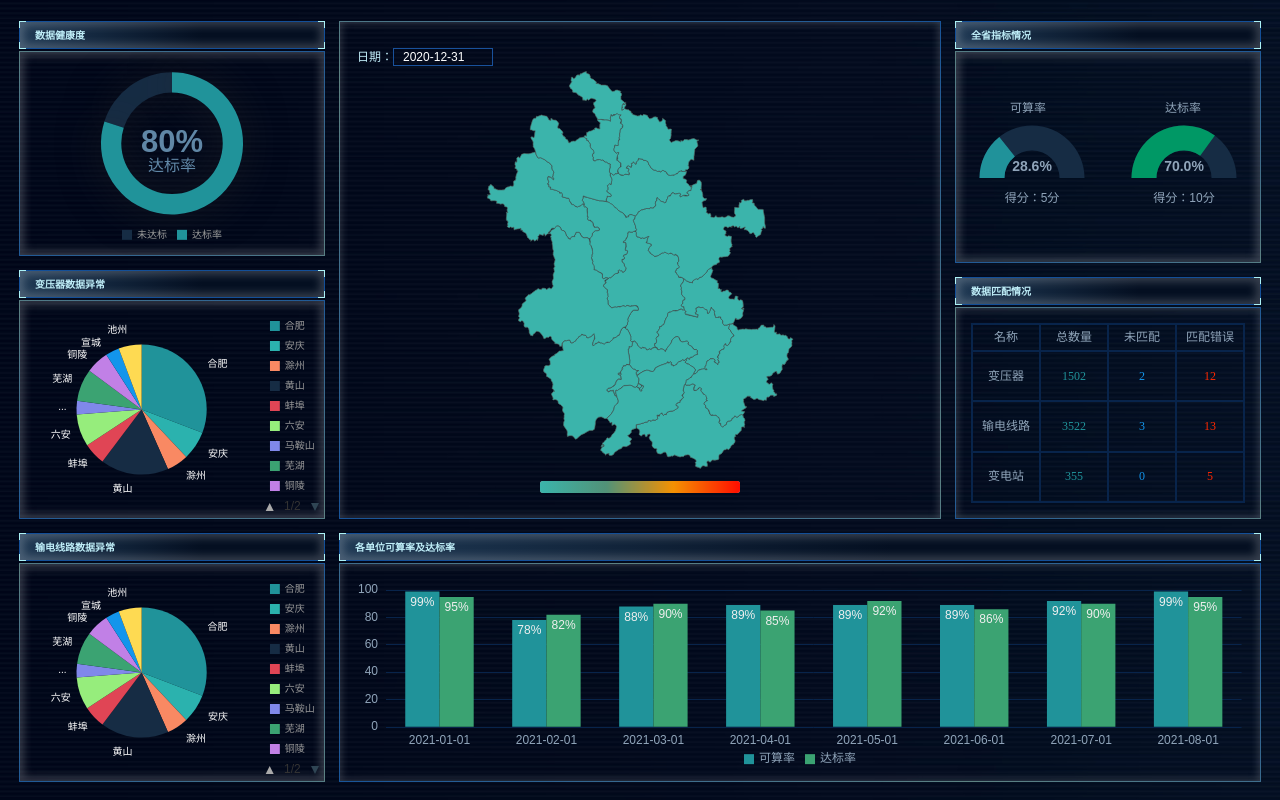
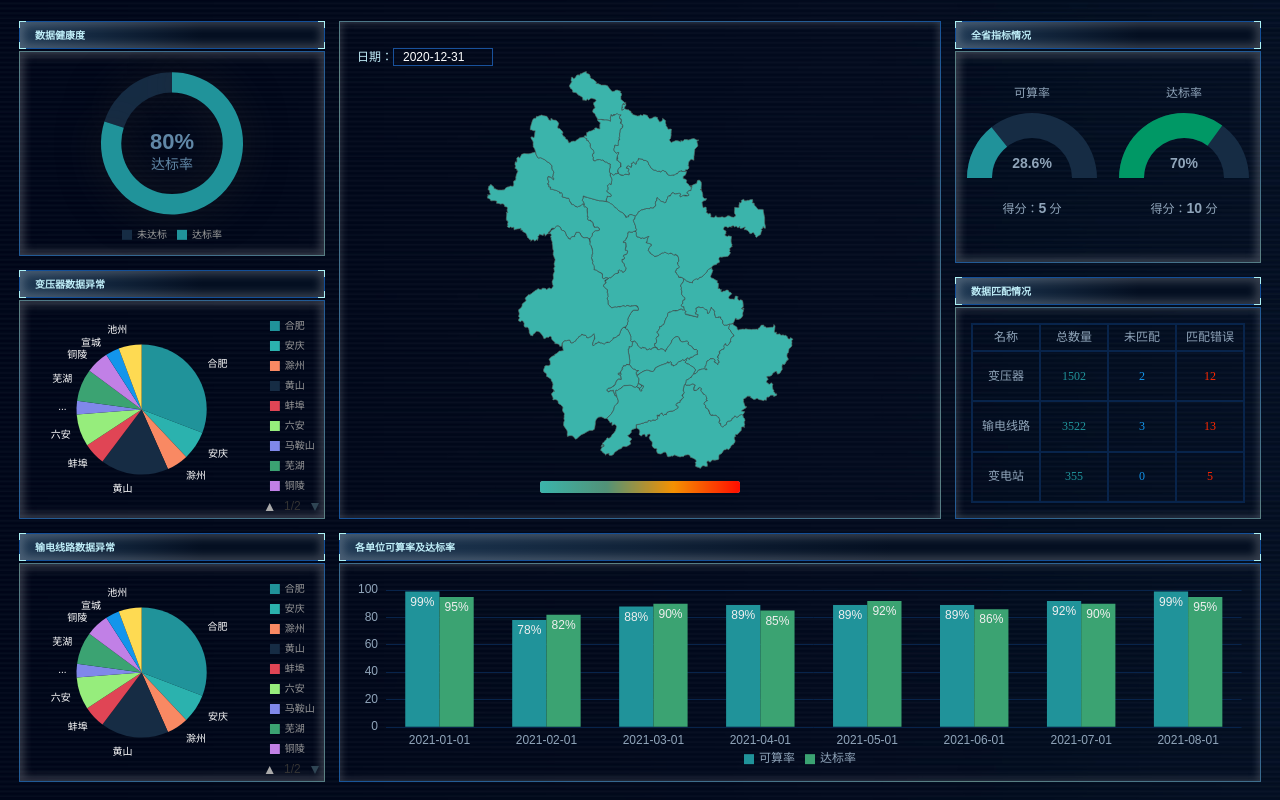
Before and after one commit to WayneHoward/AnHuiEchart, a plain HTML site: page index.html in a window 1280 px wide. Drawn offline with Linux system fonts and the light colour scheme.

Commit message:
修改 全省指标情况（双仪表盘）的字体位置

```diff
--- a/css/index.less
+++ b/css/index.less
@@ -105,6 +105,7 @@ body {
     flex-direction: column;
 }
 
+/* ***************************************** 标题栏 */
 .title {
     width: 100%;
     height: 48px;
@@ -257,6 +258,7 @@ body {
             flex: 1;
             display: flex;
             flex-direction: column;
+            position: relative;
 
             #provincial-indicators{
                 width: 100%;
@@ -267,21 +269,6 @@ body {
                 border-image: -moz-inear-gradient( 30deg, #12509b, #5d8282, #12509b) 30 30;;
                 border-image: linear-gradient( 30deg, #12509b, #5d8282, #12509b) 30 30;
                 box-shadow: 0 0 8px 4px rgba(#fff, .2) inset;
-            }
-
-            .calculated-rate{
-                position: absolute;
-                top: 75px;
-                left: 55px;
-                font-size: 12px;
-                color: #90a5ba;
-            }
-            .compliance-rate{
-                position: absolute;
-                top: 75px;
-                right: 60px;
-                font-size: 12px;
-                color: #90a5ba;
             }
 
             table { // 表格固定布局
--- a/index.html
+++ b/index.html
@@ -55,8 +55,6 @@
                     </div>
                     <div class="content" id="provincial-indicators">
                     </div>
-                    <span class="calculated-rate">可算率</span>
-                    <span class="compliance-rate">达标率</span>
                 </div>
                 <!-- -----------------------------数据匹配情况-------------------- -->
                 <div class="data-matching">
--- a/js/index.js
+++ b/js/index.js
@@ -13,7 +13,7 @@ $(function () {
                 textStyle: {
                     fontWeight: "normal",
                     color: "#6087a6",
-                    fontSize: 16
+                    fontSize: 14
                 }
             },
             // tooltip: {
@@ -75,7 +75,7 @@ $(function () {
                                 position: "center",
                                 show: true,
                                 textStyle: {
-                                    fontSize: "31",
+                                    fontSize: "22",
                                     fontWeight: "bold",
                                     color: "#6087a6"
                                 },
@@ -362,7 +362,12 @@ $(function () {
                 min: 0,
                 max: 100,
                 name: '可算率',
-                radius: '50%',
+                title: {
+                    offsetCenter: [0, '40%'], // x, y，单位px
+                    fontSize: 12,
+                    color: '#90a5ba',
+                },
+                radius: '65',
                 progress: {
                     show: true,
                     width: 25
@@ -414,26 +419,43 @@ $(function () {
                         borderWidth: 10
                     }
                 },
-                title: {
-                    offsetCenter: [0, '40%'], // x, y，单位px
-                    fontSize: 12,
-                    color: '#90a5ba',
-                },
                 detail: {
+                    show: true,
                     valueAnimation: true,
                     fontSize: 14,
                     offsetCenter: [0, '70%'],
-                    formatter: function (value, index) {
-                        return value.toFixed(1) + '%';
+                    // formatter: function (value) {
+                    //     return value.toFixed(1) + '%';
+                    // },
+                    formatter: [
+                        '{value}%',
+                        '{a|得分：}' + calculatedRate.point + '{b| 分}',
+                    ].join('\n'),
+                    rich: {
+                        a: {
+                            fontSize: 12,
+                            color: '#90a5ba',
+                            lineHeight: 60
+                        },
+                        b: {
+                            fontSize: 12,
+                            color: '#90a5ba',
+                        }
                     },
-                    offsetCenter: [0, '-20%'],
+                    // offsetCenter: [0, '-20%'],
                     color: "#90a5ba",
                     fontWeight: 'bolder',
                 },
                 data: [
                     {
+                        name: '可算率',
                         value: calculatedRate.value,
-                        name: '得分：' + calculatedRate.point + '分'
+                        title: {
+                            offsetCenter: ['0%', '-130%']
+                        },
+                        detail: {
+                            offsetCenter: ['0%', '25%']
+                        }
                     },
                 ]
             },
@@ -444,8 +466,13 @@ $(function () {
                 endAngle: 0,
                 min: 0,
                 max: 100,
-                name: '可算率',
-                radius: '50%',
+                name: '达标率',
+                title: {
+                    offsetCenter: [0, '40%'], // x, y，单位px
+                    fontSize: 12,
+                    color: '#90a5ba',
+                },
+                radius: '65',
                 progress: {
                     show: true,
                     width: 25
@@ -497,29 +524,46 @@ $(function () {
                         borderWidth: 10
                     }
                 },
-                title: {
-                    offsetCenter: [0, '40%'], // x, y，单位px
-                    fontSize: 12,
-                    color: '#90a5ba',
-                },
                 detail: {
+                    show: true,
                     valueAnimation: true,
                     fontSize: 14,
                     offsetCenter: [0, '70%'],
-                    formatter: function (value, index) {
-                        return value.toFixed(1) + '%';
+                    // formatter: function (value) {
+                    //     return value.toFixed(1) + '%';
+                    // },
+                    formatter: [
+                        '{value}%',
+                        '{a|得分：}' + complianceRate.point + '{b| 分}',
+                    ].join('\n'),
+                    rich: {
+                        a: {
+                            fontSize: 12,
+                            color: '#90a5ba',
+                            lineHeight: 60
+                        },
+                        b: {
+                            fontSize: 12,
+                            color: '#90a5ba',
+                        }
                     },
-                    offsetCenter: [0, '-20%'],
+                    // offsetCenter: [0, '-20%'],
                     color: "#90a5ba",
                     fontWeight: 'bolder',
                 },
                 data: [
                     {
+                        name: '达标率',
                         value: complianceRate.value,
-                        name: '得分：' + complianceRate.point + '分'
+                        title: {
+                            offsetCenter: ['0%', '-130%'],
+                        },
+                        detail: {
+                            offsetCenter: ['0%', '25%']
+                        }
                     },
                 ]
-            }
+            },
             ]
         };
         provincialIndicators.setOption(provincialIndicatorsOption);
```
Also changed, not shown: css/index.css.
